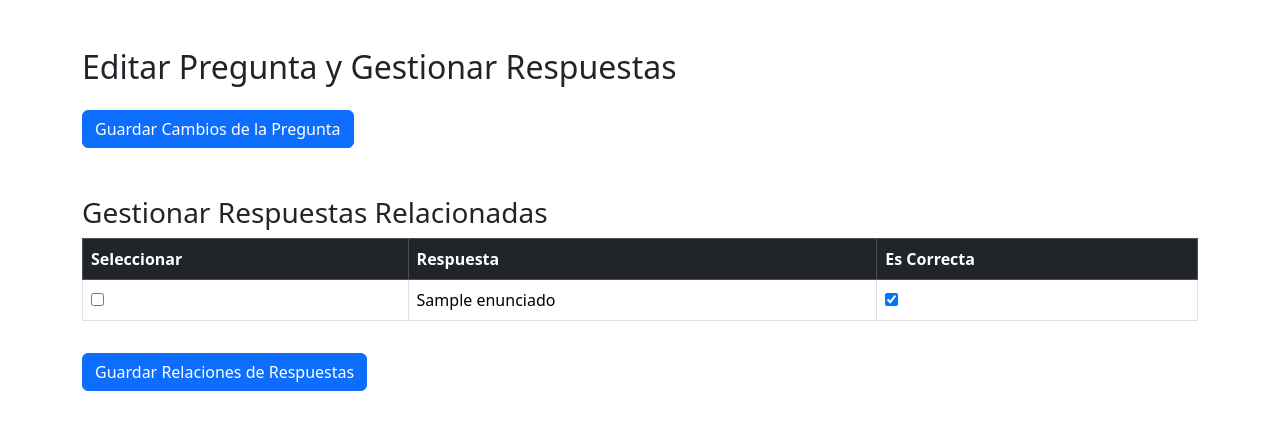
After one commit to wfpinedar/isproject, a Django app: template proyectois/evapp/templates/editar_pregunta_completa.html in a window 1280 px wide. The commit adds this page. Shown: the top 430 px of the page. Run offline with Django 3.2, Linux system fonts and the light colour scheme; the template is opened without the code that fills it: most values are stand-ins (such as "Sample title", 1, 10 or a date in 2020); some libraries are stand-ins or nearby versions.

Commit message:
Editar preguntas

```diff
--- /dev/null
+++ b/proyectois/evapp/templates/editar_pregunta_completa.html
@@ -0,0 +1,51 @@
+{% extends "base.html" %}
+{% load crispy_forms_tags %}
+
+{% block content %}
+<div class="container mt-5">
+    <h2>Editar Pregunta y Gestionar Respuestas</h2>
+
+    <!-- Formulario para editar los detalles de la pregunta -->
+    <form method="post">
+        {% csrf_token %}
+        <input type="hidden" name="editar_pregunta" value="true">
+        {{ form|crispy }}
+        <button type="submit" class="btn btn-primary mt-3">Guardar Cambios de la Pregunta</button>
+    </form>
+
+    <!-- Tabla para gestionar las respuestas relacionadas -->
+    <form method="post" class="mt-5">
+        {% csrf_token %}
+        <input type="hidden" name="guardar_respuestas" value="true">
+        <h3>Gestionar Respuestas Relacionadas</h3>
+        <table class="table table-bordered">
+            <thead class="table-dark">
+                <tr>
+                    <th>Seleccionar</th>
+                    <th>Respuesta</th>
+                    <th>Es Correcta</th>
+                </tr>
+            </thead>
+            <tbody>
+                {% for respuesta in respuestas_con_estado %}
+                <tr>
+                    <!-- Checkbox para seleccionar la respuesta -->
+                    <td>
+                        <input type="checkbox" name="respuestas" value="{{ respuesta.id }}"
+                               {% if respuesta.relacionada %}checked{% endif %}>
+                    </td>
+                    <!-- Mostrar el enunciado de la respuesta -->
+                    <td>{{ respuesta.enunciado }}</td>
+                    <!-- Checkbox para marcar como correcta -->
+                    <td>
+                        <input type="checkbox" name="es_correcta" value="{{ respuesta.id }}"
+                               {% if respuesta.correcta %}checked{% endif %}>
+                    </td>
+                </tr>
+                {% endfor %}
+            </tbody>
+        </table>
+        <button type="submit" class="btn btn-primary mt-3">Guardar Relaciones de Respuestas</button>
+    </form>
+</div>
+{% endblock %}
--- a/proyectois/evapp/templates/listar_preguntas.html
+++ b/proyectois/evapp/templates/listar_preguntas.html
@@ -17,6 +17,10 @@
                 <td>{{ pregunta.id_preg }}</td>
                 <td>{{ pregunta.enunciado_preg }}</td>
                 <td>{{ pregunta.tipo_preg }}</td>
+                <td>
+                    <a href="{% url 'editar_pregunta_completa' pregunta.id_preg %}" class="btn btn-sm btn-warning">Editar</a>
+                    <a href="{% url 'eliminar_pregunta' pregunta.id_preg %}" class="btn btn-sm btn-danger">Eliminar</a>
+                </td>
             </tr>
             {% empty %}
             <tr>
--- a/proyectois/evapp/urls.py
+++ b/proyectois/evapp/urls.py
@@ -17,4 +17,6 @@ urlpatterns = [
     path('respuestas/agregar/', views.agregar_respuesta, name='agregar_respuesta'),
     path('respuestas/listar/', views.listar_respuestas, name='listar_respuestas'),
     path('preguntas/<int:pregunta_id>/relacionar_respuestas/', views.relacionar_respuestas, name='relacionar_respuestas'),
+    path('preguntas/<int:pregunta_id>/editar_completo/', views.editar_pregunta_completa, name='editar_pregunta_completa'),
+    path('preguntas/<int:pregunta_id>/eliminar/', views.eliminar_pregunta, name='eliminar_pregunta'),
 ]
```
Also changed, not shown: proyectois/evapp/templates/confirmar_eliminacion.html (added, +13 -0 lines), proyectois/evapp/views.py (+55 -0 lines).
